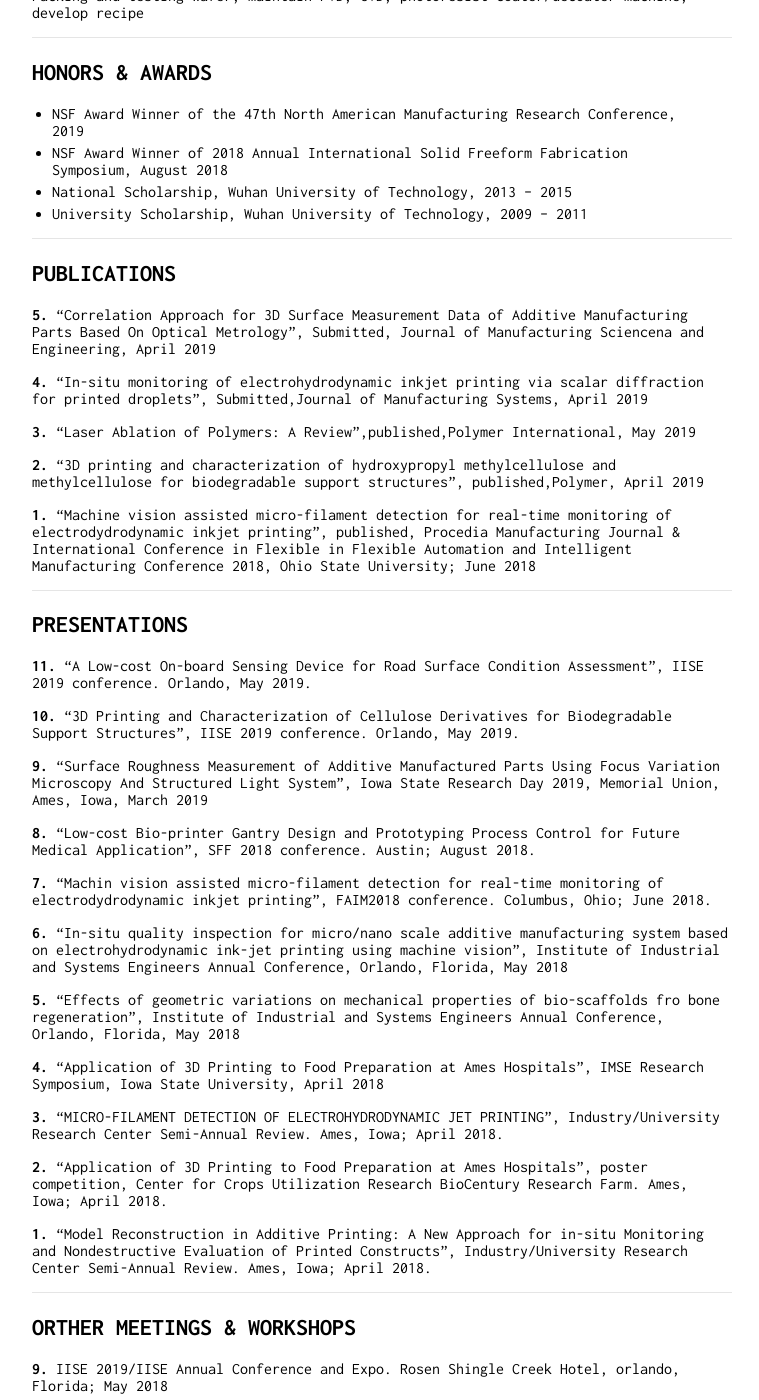
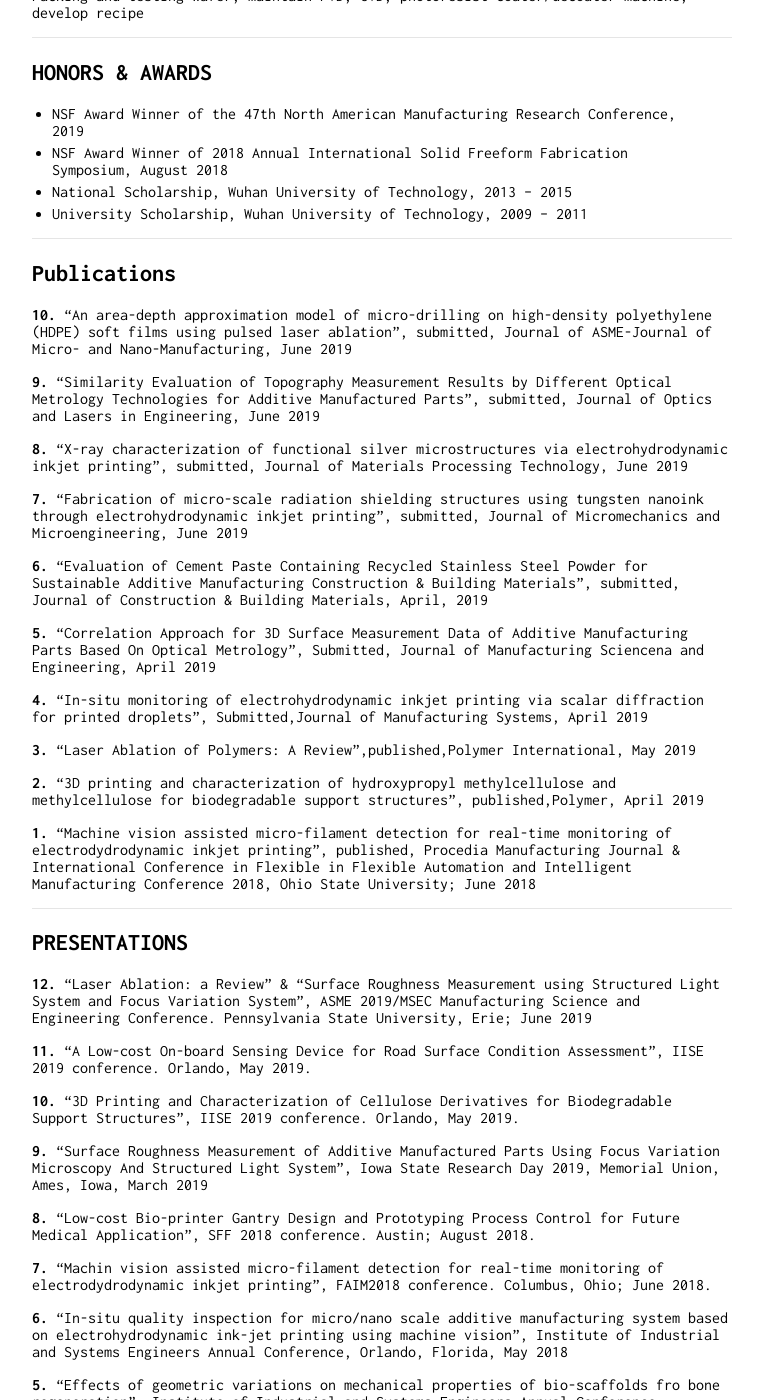
Before and after one commit to zhangxiao2018/zhangxiao2018.github.io, a Jekyll site: the page built from index.md, in a window 1280 px wide and 1400 px high, scrolled down 1516 px. Shown: the whole window, without its empty margins (258-1017 px from the left). Built offline with Jekyll 4.4.1, drawn with Linux system fonts in a browser that asks for light colours; our own code applies the rules of GitHub Pages for plain Markdown files; some of the changed text lies outside the part shown.

Commit message:
Update index.md

```diff
--- a/index.md
+++ b/index.md
@@ -75,7 +75,17 @@ Packing and testing wafer, maintain PVD, CVD, photoresist coater/decoater machin
 * University Scholarship, Wuhan University of Technology, 2009 – 2011
 
 - - -
-## PUBLICATIONS
+## Publications
+**10.** 	“An area-depth approximation model of micro-drilling on high-density polyethylene (HDPE) soft films using pulsed laser ablation”, submitted, Journal of ASME-Journal of Micro- and Nano-Manufacturing, June 2019
+
+**9.**  “Similarity Evaluation of Topography Measurement Results by Different Optical Metrology Technologies for Additive Manufactured Parts”, submitted, Journal of Optics and Lasers in Engineering, June 2019
+
+**8.**	“X-ray characterization of functional silver microstructures via electrohydrodynamic inkjet printing”, submitted, Journal of Materials Processing Technology, June 2019
+
+**7.**	“Fabrication of micro-scale radiation shielding structures using tungsten nanoink through electrohydrodynamic inkjet printing”, submitted, Journal of Micromechanics and Microengineering, June 2019
+
+**6.**	“Evaluation of Cement Paste Containing Recycled Stainless Steel Powder for Sustainable Additive Manufacturing Construction & Building Materials”, submitted, Journal of Construction & Building Materials, April, 2019
+
 **5.** "Correlation Approach for 3D Surface Measurement Data of Additive Manufacturing Parts Based On Optical Metrology", Submitted, Journal of Manufacturing Sciencena and Engineering, April 2019
 
 **4.** "In-situ monitoring of electrohydrodynamic inkjet printing via scalar diffraction for printed droplets", Submitted,Journal of Manufacturing Systems, April 2019
@@ -89,6 +99,8 @@ Packing and testing wafer, maintain PVD, CVD, photoresist coater/decoater machin
 
 - - -
 ## PRESENTATIONS
+**12.**	“Laser Ablation: a Review” & “Surface Roughness Measurement using Structured Light System and Focus Variation System”, ASME 2019/MSEC Manufacturing Science and Engineering Conference. Pennsylvania State University, Erie; June 2019
+
 **11.** "A Low-cost On-board Sensing Device for Road Surface Condition Assessment", IISE 2019 conference. Orlando, May 2019.
 
 **10.** "3D Printing and Characterization of Cellulose Derivatives for Biodegradable Support Structures", IISE 2019 conference. Orlando, May 2019.
@@ -115,6 +127,8 @@ Packing and testing wafer, maintain PVD, CVD, photoresist coater/decoater machin
 
 - - -
 ## ORTHER MEETINGS & WORKSHOPS
+**10.** ASME 2019/MSEC Manufacturing Science and Engineering Conference. Erie, Pennsylvania; June 2018
+
 **9.** IISE 2019/IISE Annual Conference and Expo. Rosen Shingle Creek Hotel, orlando, Florida; May 2018
 
 **8.** SFF 2018/2018 Annual International Solid Freeform Fabrication Symposium. Hilton hotel, Austin, Texas; August 2018
```
Also changed, not shown: other parts of index.md (+2 -2 lines).
